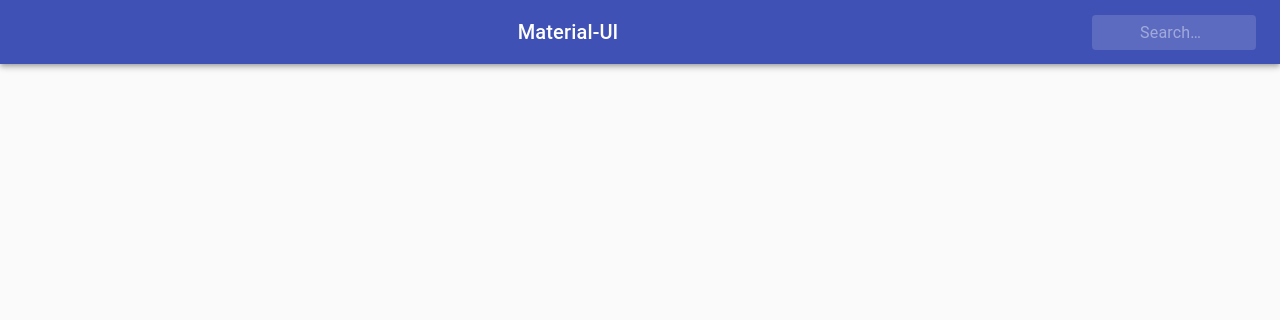
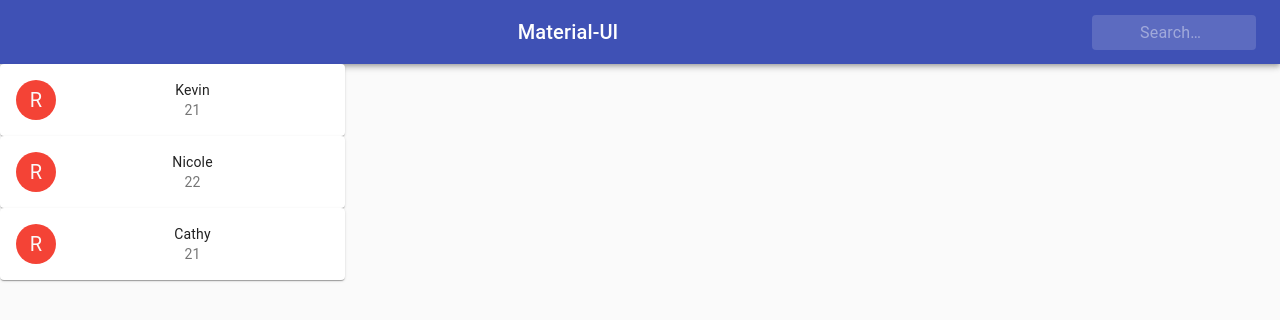
Before and after one commit to ishan-vyas/Medical_Workflow, a React (Create React App) app in the folder client/: page / in a window 1280 px wide. Shown: the top 320 px of the page. Built offline with nearby package versions, Linux system fonts and the light colour scheme.

Commit message:
Dynamic list of patients

```diff
--- a/client/src/App.js
+++ b/client/src/App.js
@@ -5,14 +5,43 @@
 
 import HomeLayout from './components/HomeLayout';
 import NavBar from './components/NavBar';
+import Patient from './components/Patients';
+
+const patients = [
+  {
+    pid: 1,
+    sin: 123,
+    name: "Kevin",
+    age: 21,
+    address: null,
+    phone: 1234567891
+  },
+  {
+    pid: 2,
+    sin: 124,
+    name: "Nicole",
+    age: 22,
+    address: null,
+    phone: 1234567892
+  },
+  {
+    pid: 3,
+    sin: 125,
+    name: "Cathy",
+    age: 21,
+    address: null,
+    phone: 1234567893
+  },
+];
 
 class App extends Component {
+
   render(){
     return (
       <div className="App">
         <CssBaseline />
-
         <NavBar />
+        <Patient items={patients}/>
       </div>
     );
   }
--- /dev/null
+++ b/client/src/components/PatientItem.js
@@ -0,0 +1,64 @@
+import React from 'react';
+import { makeStyles } from '@material-ui/core/styles';
+import clsx from 'clsx';
+import Card from '@material-ui/core/Card';
+import CardHeader from '@material-ui/core/CardHeader';
+import CardMedia from '@material-ui/core/CardMedia';
+import CardContent from '@material-ui/core/CardContent';
+import CardActions from '@material-ui/core/CardActions';
+import Collapse from '@material-ui/core/Collapse';
+import Avatar from '@material-ui/core/Avatar';
+import IconButton from '@material-ui/core/IconButton';
+import Typography from '@material-ui/core/Typography';
+import { red } from '@material-ui/core/colors';
+
+const useStyles = makeStyles((theme) => ({
+  root: {
+    maxWidth: 345,
+  },
+  media: {
+    height: 0,
+    paddingTop: '56.25%', // 16:9
+  },
+  expand: {
+    transform: 'rotate(0deg)',
+    marginLeft: 'auto',
+    transition: theme.transitions.create('transform', {
+      duration: theme.transitions.duration.shortest,
+    }),
+  },
+  expandOpen: {
+    transform: 'rotate(180deg)',
+  },
+  avatar: {
+    backgroundColor: red[500],
+  },
+}));
+
+export default function PatientItem(props) {
+  const classes = useStyles();
+  const [expanded, setExpanded] = React.useState(false);
+
+  const handleExpandClick = () => {
+    setExpanded(!expanded);
+  };
+
+  return (
+    <Card className={classes.root}>
+      <CardHeader
+        avatar={
+          <Avatar aria-label="recipe" className={classes.avatar}>
+            R
+          </Avatar>
+        }
+        action={
+          <IconButton aria-label="settings">
+
+          </IconButton>
+        }
+        title={props.name}
+        subheader={props.age}
+      />
+    </Card>
+  );
+}
--- /dev/null
+++ b/client/src/components/Patients.js
@@ -0,0 +1,15 @@
+import { process_params } from "express/lib/router";
+import PatientItem from "./PatientItem";
+
+function Patients(props){
+    return <div>
+        {props.items.map((item) => (
+            <PatientItem
+                name={item.name}
+                age={item.age}
+            />
+        ))}
+    </div>
+}
+
+export default Patients;
```
Also changed, not shown: client/src/components/Patients.css (added).
